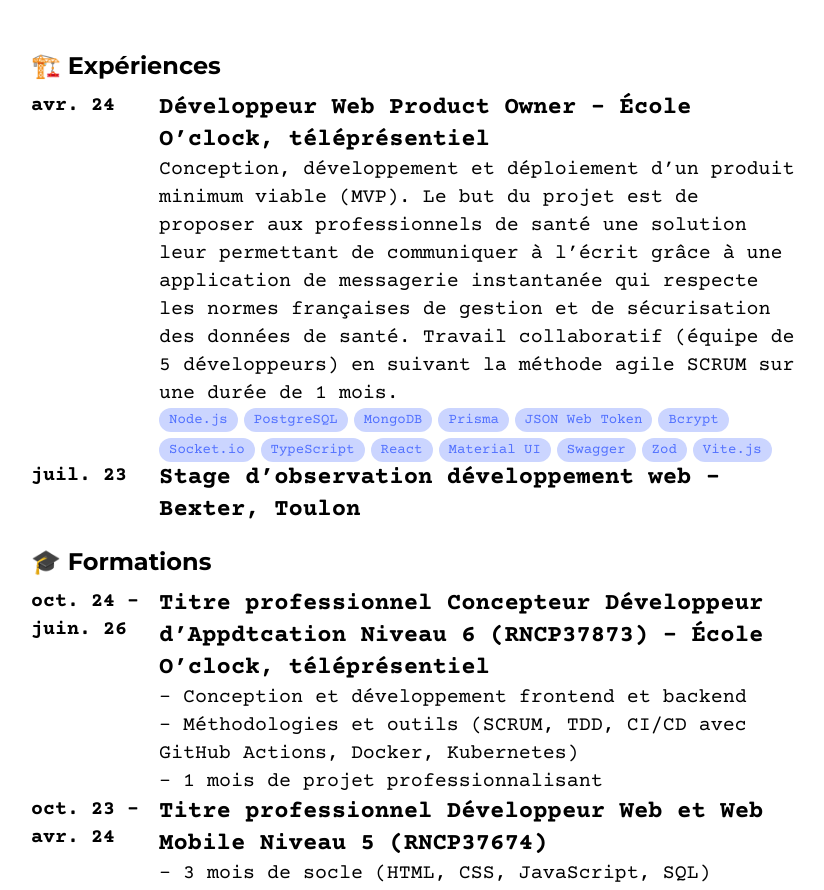
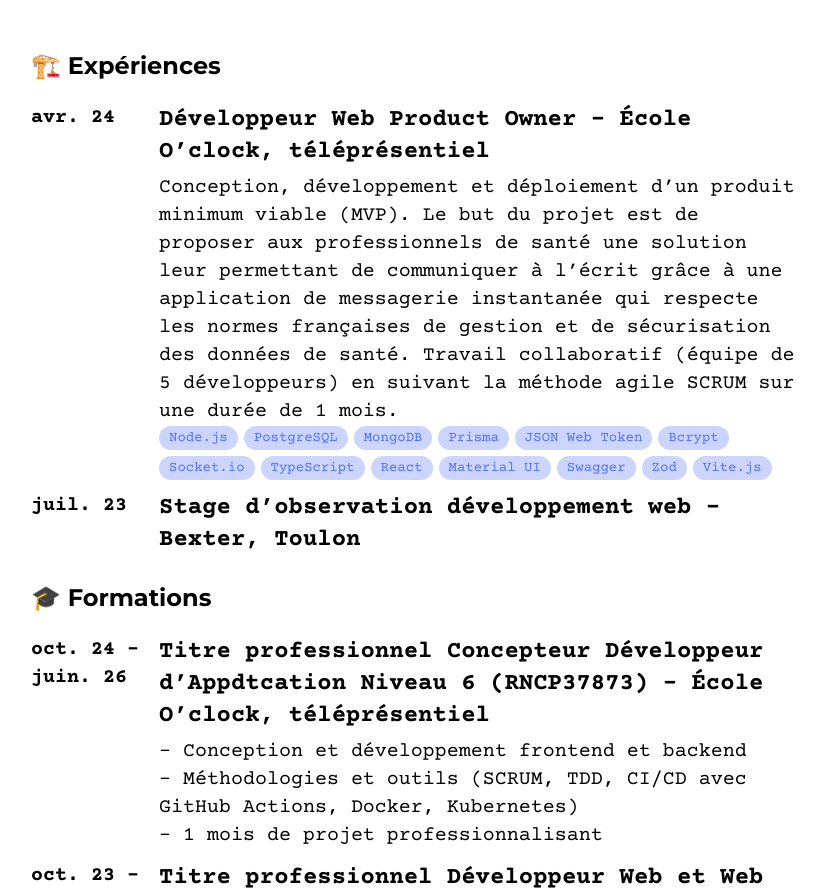
Before and after one commit to Baptiste-Jasselin/my_portfolio, a React (Vite) app: page / in a window 1280 px wide. Shown: the part 646-1536 px from the top of the page, without its empty margins (225-1049 px from the left). Built offline with nearby package versions, Linux system fonts and the light colour scheme.

Commit message:
📱 Chore: work on responsive design for the Header component.

```diff
--- a/src/components/Header/Header.tsx
+++ b/src/components/Header/Header.tsx
@@ -1,19 +1,21 @@
 function Header() {
   return (
-    <div className="my-10 grid col-span-2 max-w-screen-md gap-6">
+    <div className="grid max-w-screen-md gap-6 mx-5 md:my-10">
       <img
-        className="justify-self-end row-span-2 size-60 min-w-60"
+        className="justify-self-center size-60 min-w-60 md:row-span-2 md:justify-self-end"
         src="src/assets/pdp.png"
         alt="Profil prictures of Baptiste Jasselin"
       />
-      <h1 className="font-caption font-bold text-5xl">Baptiste Jasselin</h1>
+      <h1 className="justify-self-center font-caption font-bold text-5xl md:justify-self-start">
+        Baptiste Jasselin
+      </h1>
       <p className="font-sans text-xl">
         Je suis developpeur web[...] Lorem ipsum dolor sit amet consectetur
         adipisicing elit. Animi, provident? Nam mollitia at ab deserunt nostrum,
         ad hic beatae molestias necessitatibus voluptatem cum dolor,
         consequatur, illo similique officiis aspernatur labore?
       </p>
-      <div className="justify-self-center col-span-2 grid grid-cols-3 gap-6">
+      <div className="justify-self-center grid grid-cols-3 gap-6 md:col-span-2">
         <a
           href="https://github.com/Baptiste-Jasselin"
           target="_blank"
--- a/src/components/Main/MainContents/Cv.tsx
+++ b/src/components/Main/MainContents/Cv.tsx
@@ -5,8 +5,8 @@ function Cv() {
         🏗️ Expériences
       </h2>
       <dl className="grid grid-cols-6">
-        <p className="font-sans font-bold text-xl">avr. 24</p>
-        <dt className="font-sans font-bold text-2xl col-span-5 col-start-2">
+        <p className="font-sans font-bold text-xl mt-3 mb-1.5">avr. 24</p>
+        <dt className="font-sans font-bold text-2xl col-span-5 col-start-2 mt-3 mb-1.5">
           <a href="https://oclock.io/" target="_blank" rel="noreferrer">
             Développeur Web Product Owner - École O’clock, téléprésentiel
           </a>
@@ -127,8 +127,8 @@ function Cv() {
             </a>
           </div>
         </dd>
-        <p className="font-sans font-bold text-xl">juil. 23</p>
-        <dt className="font-sans font-bold text-2xl col-span-5 col-start-2">
+        <p className="font-sans font-bold text-xl mt-3 mb-1.5">juil. 23</p>
+        <dt className="font-sans font-bold text-2xl col-span-5 col-start-2 mt-3 mb-1.5">
           <a href="https://www.bexter.fr/" target="_blank" rel="noreferrer">
             Stage d’observation développement web - Bexter, Toulon
           </a>
@@ -156,8 +156,10 @@ function Cv() {
         🎓 Formations
       </h2>
       <dl className="grid grid-cols-6">
-        <p className="font-sans font-bold text-xl">oct. 24 - juin. 26</p>
-        <dt className="font-sans font-bold text-2xl col-span-5 col-start-2">
+        <p className="font-sans font-bold text-xl mt-3 mb-1.5">
+          oct. 24 - juin. 26
+        </p>
+        <dt className="font-sans font-bold text-2xl col-span-5 col-start-2 mt-3 mb-1.5">
           <a
             href="https://hub.oclock.io/hubfs/B2B/Alternance/Concepteur-developpeur-web-app-formation-oclock-alternance.pdf"
             target="_blank"
@@ -177,8 +179,10 @@ function Cv() {
             <li>- 1 mois de projet professionnalisant</li>
           </ul>
         </dd>
-        <p className="font-sans font-bold text-xl">oct. 23 - avr. 24</p>
-        <dt className="font-sans font-bold text-2xl col-span-5 col-start-2">
+        <p className="font-sans font-bold text-xl mt-3 mb-1.5">
+          oct. 23 - avr. 24
+        </p>
+        <dt className="font-sans font-bold text-2xl col-span-5 col-start-2 mt-3 mb-1.5">
           <a
             href="https://www.francecompetences.fr/recherche/rncp/37674/"
             target="_blank"
```
